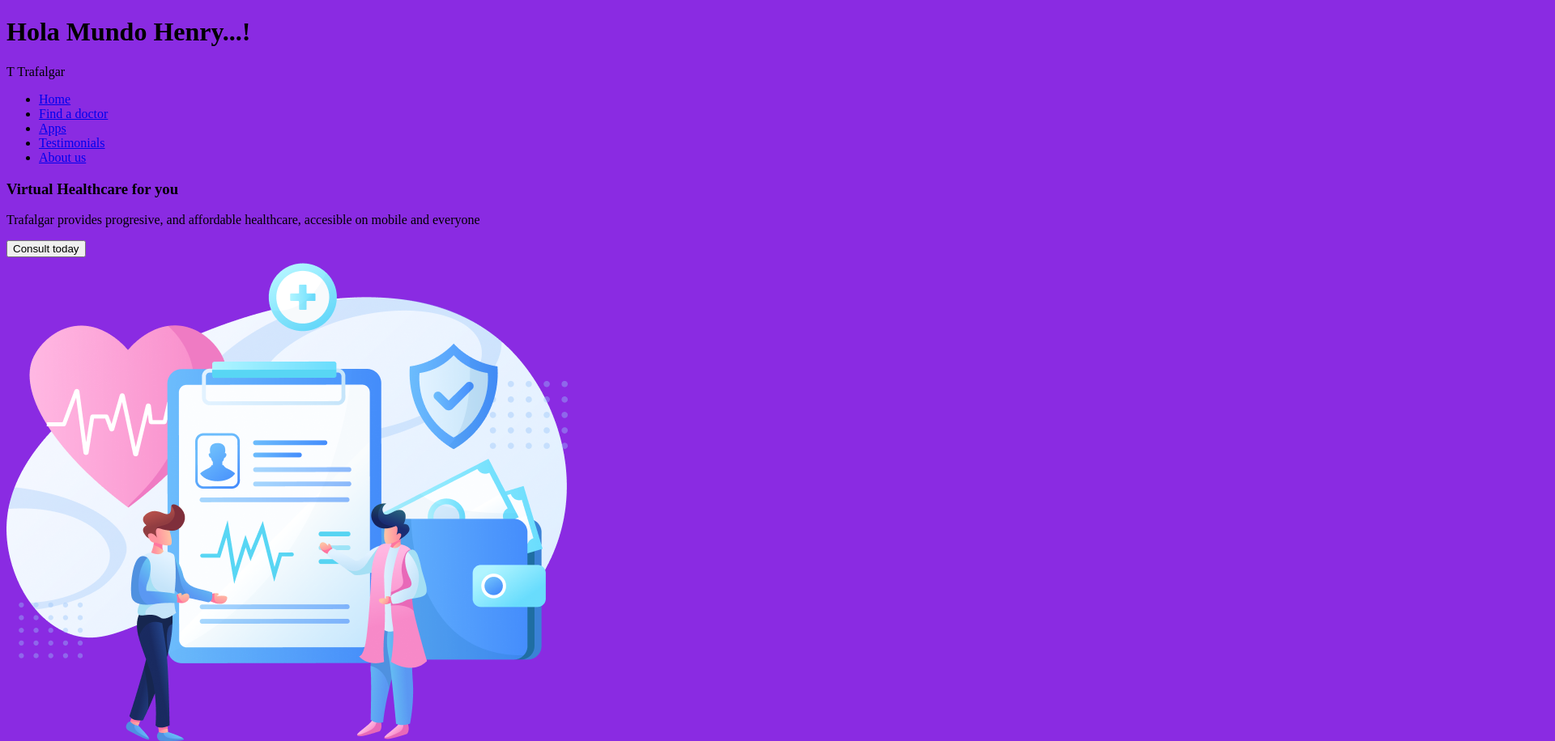
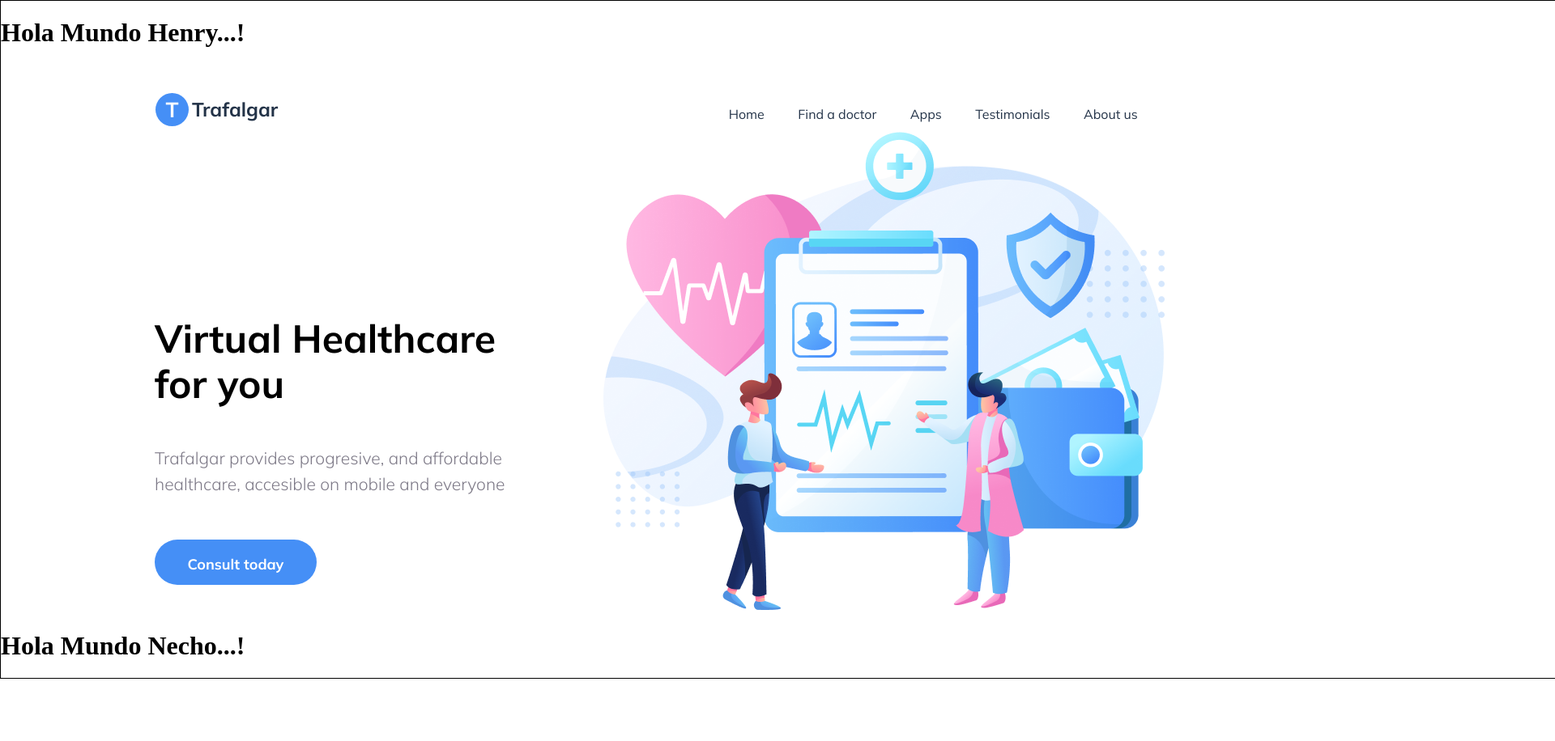
Before and after one commit to NechoDS/Proyecto-HTML-Henry, a plain HTML site: page index.html in a window 1280 px wide. Shown: the top 916 px of the page at 81% size, 1920 px wide, since content can reach past the window. After the commit the page ends 839 px from the top, so only its background shows below. Drawn offline with Linux system fonts and the light colour scheme; files that its build step writes are made by us from their sources.

Commit message:
Tercer-Commit-ProyectoHTML-Henry

```diff
--- /dev/null
+++ b/assets/styles/index.css
@@ -0,0 +1,182 @@
+
+body{
+    width: 1920px;
+    border: 1px solid black;
+    margin: 0px;
+    padding: 0px;
+}
+
+header {
+    height: 41px;
+    margin-top: 56px;
+    margin-left: 191px;
+    display: flex;
+    height: 41px;
+    margin-top: 56px;
+    margin-left: 191px;
+    display: flex;
+    justify-content: flex-start;
+    align-items: baseline;
+    align-content: stretch;
+    flex-wrap: wrap;
+    flex-direction: column;
+}
+
+nav {
+    width: 545px;
+    height: 23px;
+    gap: 0px;
+    opacity: 0px;
+    margin-right: 192;
+    justify-content: flex-end;
+}
+
+nav ul {
+    display: flex;
+    justify-content: space-between;
+}
+
+nav ul li {
+    list-style-type: none;
+    color: #1F1534;
+}
+
+nav ul li a {
+    text-decoration: none;
+    color: #233348;
+}
+
+nav ul li a:hover {
+    font-size: 18px;
+    font-weight: 700;
+    line-height: 22.59px;
+    text-align: left;
+}
+
+
+
+#logo-T {
+    width: 41px;
+    height: 41px;
+    background-color: #458FF6;
+    font-family: "Mulish", sans-serif;
+    font-size: 26px;
+    font-weight: 700;
+    line-height: 32.63px;
+    text-align: center;
+    align-items: center;
+    align-content: center;
+    display: inline-block;
+    color: #ffff;
+    border-radius: 50%;
+}
+
+#logo-Trafalgar {
+    width:  107px;
+    height: 30px;
+    gap: 0px;
+    opacity: 0px;
+    font-size: 24px;
+    font-weight: 700;
+    line-height: 30.12px;
+    text-align: left;
+    color: #233348;
+    justify-content:flex-start;
+}
+
+#seccion-main {
+    display: flex;
+}
+
+#articulo-virtual {
+    width: 445px;
+    height: 338px;
+    margin-top: 186px;
+    margin-left: 190px;
+    gap: 0px;
+    margin-right: 109px;
+}
+
+#articulo-virtual h1 {
+    width: 427px;
+    height: 112px;
+    gap: 0px;
+    opacity: 0px;
+    font-size: 48px;
+    font-weight: 700;
+    line-height: 56px;
+    text-align: left;
+    color: black;
+}
+
+#articulo-virtual p {
+    width: 445px;
+    height: 96px;
+    gap: 0px;
+    opacity: 0px;
+    font-size: 21px;
+    font-weight: 300;
+    line-height: 32px;
+    text-align: left;
+    color: #7D7987;
+}
+
+#articulo-virtual button {
+    width: 200px;
+    height: 56px;
+    gap: 0px;
+    border-radius: 55px;
+    opacity: 0px;
+    background-color:  #458FF6;
+    font-size: 18px;
+    font-weight: 700;
+    line-height: 60px;
+    text-align: left;
+    color:  #FFFFFF;
+    justify-content: center;
+    align-content: center;
+    display: flex;
+    border: none;
+
+}
+
+#imagen-virtual {
+    width: 693px;
+    height: 598px;
+    gap: 0px;
+    opacity: 0px;
+}
+
+
+.font-Mulish {
+    font-family: "Mulish", sans-serif;
+}
+
+.contenedor-main {
+    width: 50%;
+    height: 598%;
+    gap: 0px;
+    opacity: 0px;
+}
+
+/* div {
+    background-color: burlywood;
+    width: 60px;
+    height: 60px;
+    margin: 35px;
+    text-align: center;
+    align-content: center;
+} */
+
+/* .Caja {
+    background-color: burlywood;
+    width: 60px;
+    height: 60px;
+    margin: 35px;
+    text-align: center;
+    align-content: center;
+}
+
+#Contenedor{
+    background-color: aqua;
+} */
--- a/index.html
+++ b/index.html
@@ -3,33 +3,44 @@
 <head>
     <meta charset="UTF-8">
     <meta name="viewport" content="width=device-width, initial-scale=1.0">
-    <link rel="stylesheet" href="./styles.css/index.css">
+
+    <link rel="preconnect" href="https://fonts.googleapis.com">
+    <link rel="preconnect" href="https://fonts.gstatic.com" crossorigin>
+    <link href="https://fonts.googleapis.com/css2?family=Mulish:ital,wght@0,200..1000;1,200..1000&display=swap" rel="stylesheet">
+
+    <link rel="stylesheet" href="./assets/styles.css/index.css">
+
     <title>Document</title>
 </head>
 <body>
     <h1>Hola Mundo Henry...!</h1>
     <header>
-        <span> T </span>
-        <span> Trafalgar</span>
-        <nav>
-            <ul>
-                <li><a href="#"> Home </a></li>
-                <li><a href="#"> Find a doctor </a></li>
-                <li><a href="#"> Apps </a></li>
-                <li><a href="#"> Testimonials </a></li>
-                <li><a href="#"> About us </a></li>
-            </ul>
-        </nav>
+        <div>
+            <span id="logo-T" class="font-Mulish"> T </span>
+            <span id="logo-Trafalgar"  class="font-Mulish"> Trafalgar</span>
+        </div>
+        <div id="nav-centrado">
+            <nav>
+                <ul>
+                    <li><a href="#" class="font-Mulish"> Home </a></li>
+                    <li><a href="#" class="font-Mulish"> Find a doctor </a></li>
+                    <li><a href="#" class="font-Mulish"> Apps </a></li>
+                    <li><a href="#" class="font-Mulish"> Testimonials </a></li>
+                    <li><a href="#" class="font-Mulish"> About us </a></li>
+                </ul>
+            </nav>
+        </div>
+
     </header>
     <main>
-        <section>
-            <article>
-                <h1>Virtual Healthcare for you</h1>
-                <p>Trafalgar provides progresive, and affordable healthcare, accesible on mobile and everyone</p>
-                <button>Consult today</button>
+        <section id="seccion-main">
+            <article class="contenedor-main" id="articulo-virtual">
+                <h1 class="font-Mulish">Virtual Healthcare for you</h1>
+                <p class="font-Mulish">Trafalgar provides progresive, and affordable healthcare, accesible on mobile and everyone</p>
+                <button class="font-Mulish">Consult today</button>
             </article>
-            <article>
-                <img src="./assets/img/trafalgar-header illustration 1.png" alt="trafalgar-header illustration">
+            <article class="contenedor-main">
+                <img src="./assets/img/trafalgar-header illustration 1.png" alt="trafalgar-header illustration" id="imagen-virtual">
             </article>
         </section>
         <h1 id="H1-Necho">Hola Mundo Necho...!</h1>
@@ -38,5 +49,11 @@
     <footer>
 
     </footer>
+    <!-- <div id="Contenedor">
+        <div class="Caja">CAJA 1</div>
+        <div class="Caja">CAJA 2</div>
+        <div class="Caja">CAJA 3</div>
+    </div> -->
+
 </body>
 </html>
```
